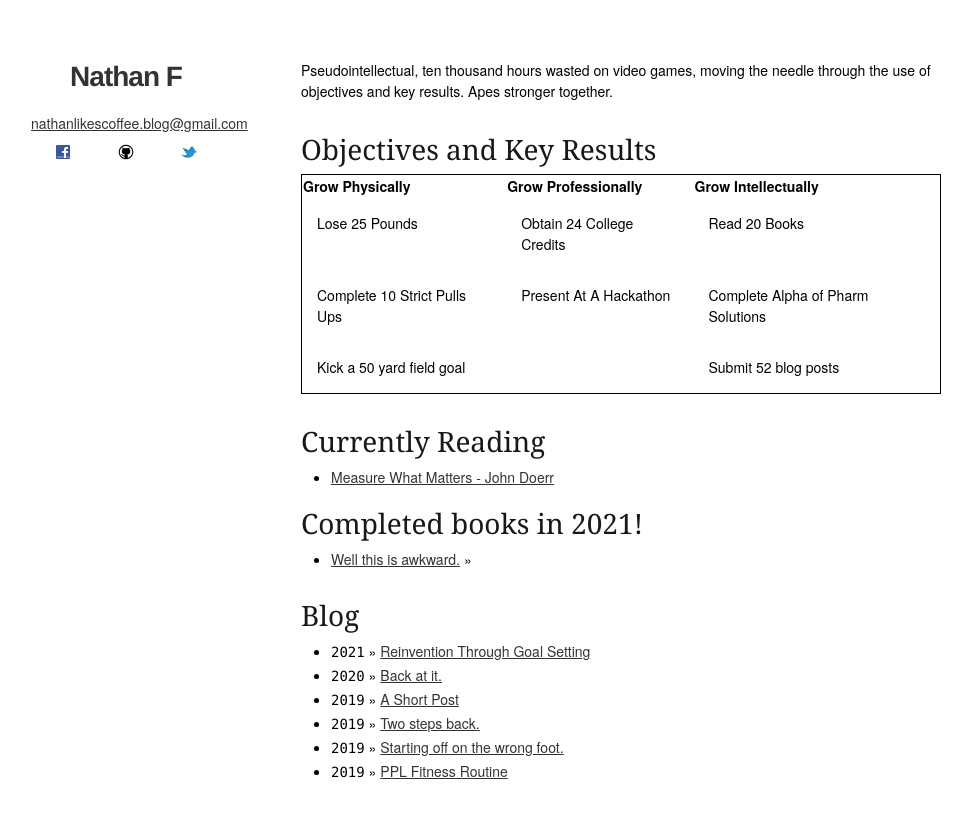
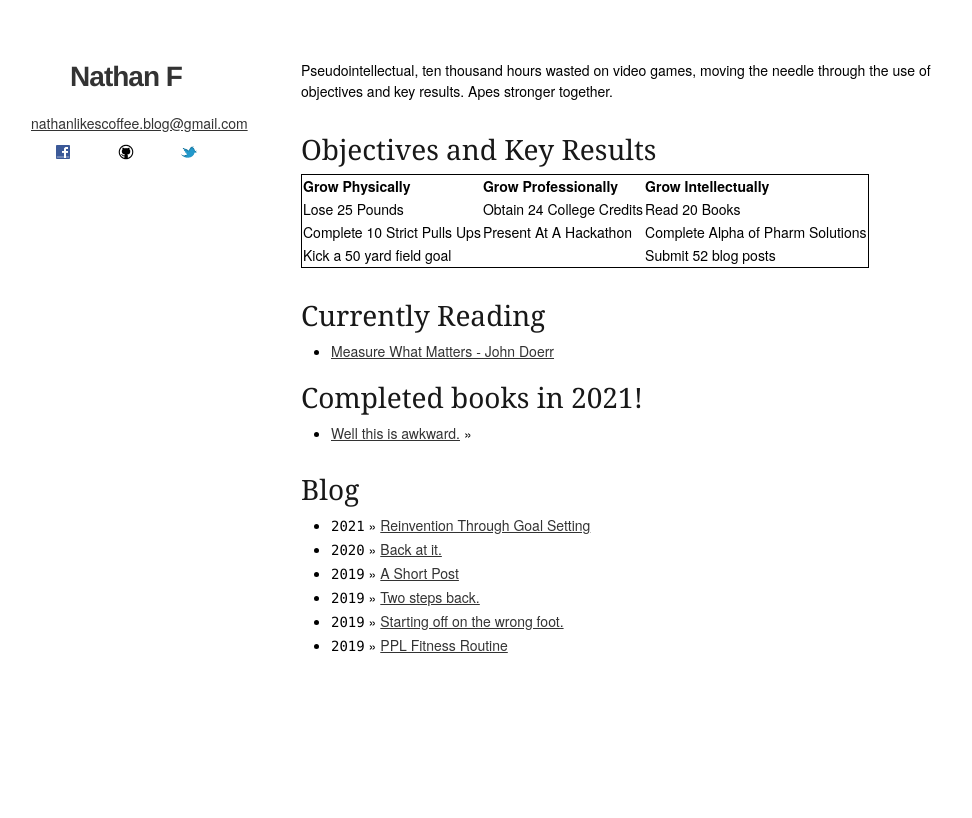
Before and after one commit to Nathanlikescoffee/Blog, a Jekyll site: the page built from index.html, in a window 1280 px wide. Shown: the top 818 px of the page, without its empty margins (169-1141 px from the left). Built offline with Jekyll 4.4.1, drawn with Linux system fonts in a browser that asks for light colours.

Commit message:
Update base.css

```diff
--- a/stylesheets/base.css
+++ b/stylesheets/base.css
@@ -50,7 +50,7 @@
 	tr,td{
 		font-size: 100%;
 		font: inherit;
-		padding: 15px;
+		padding: 1px;
  	 	text-align: left;
 	}
 
```
